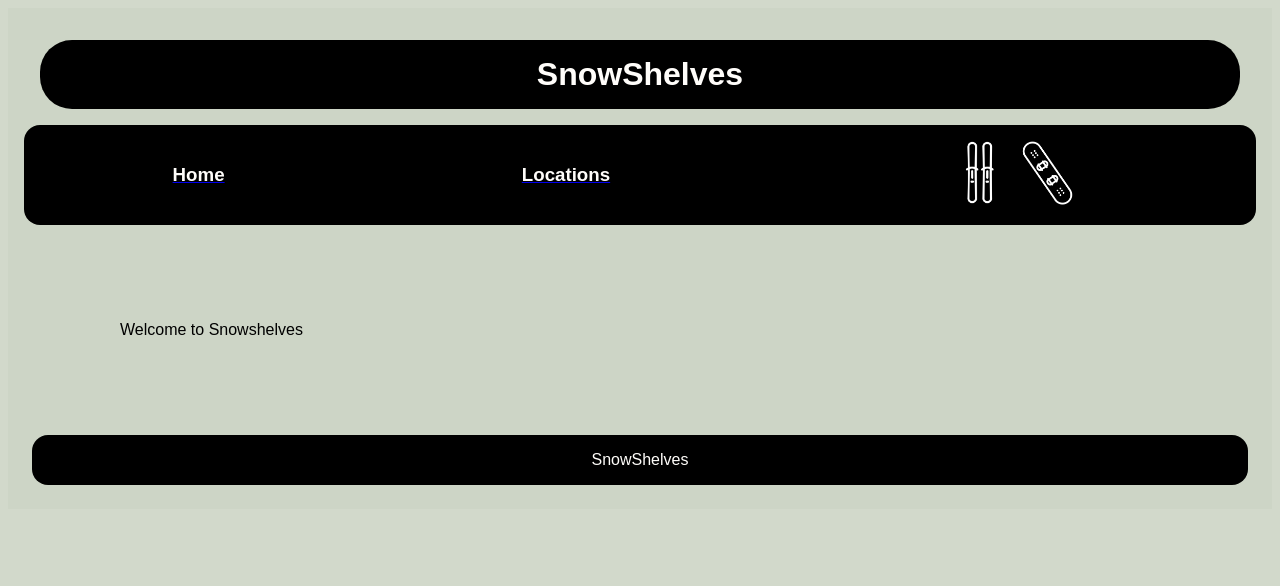
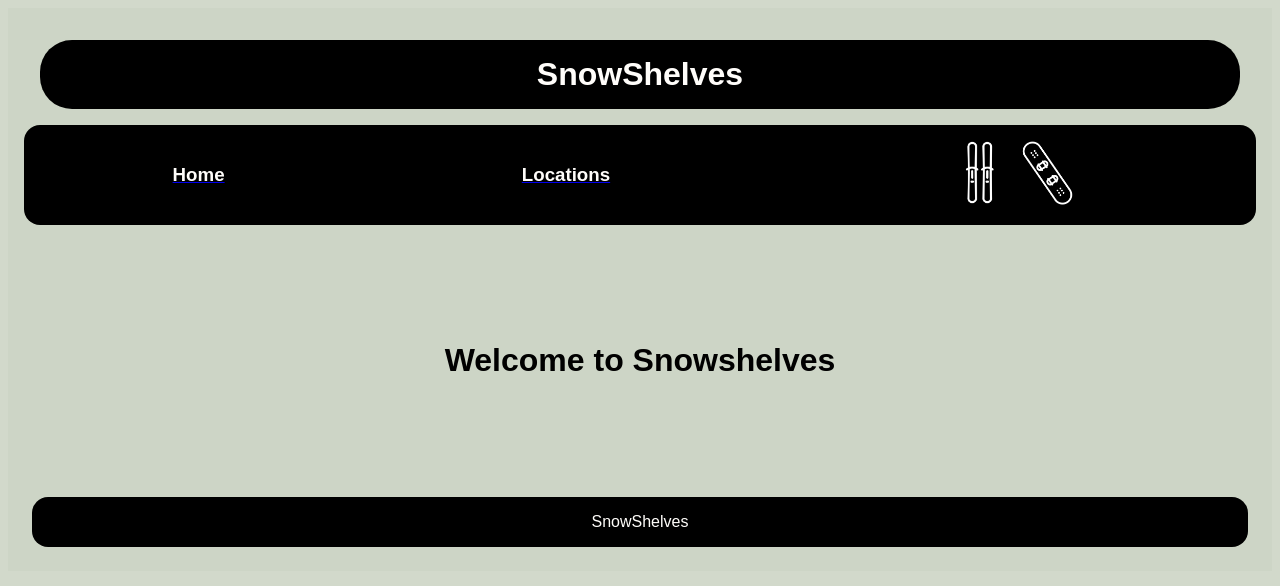
Before and after one commit to ElijahHCO/Project5, a React (Create React App) app: page / in a window 1280 px wide. Shown: the top 586 px of the page. Built offline with nearby package versions, Linux system fonts and the light colour scheme; no server answers.

Commit message:
home page header

```diff
--- a/src/App.css
+++ b/src/App.css
@@ -45,6 +45,10 @@ nav li {
 .container {
     padding: 2em;
     margin: 4em;
+}
+
+.home-header {
+ text-align: center;
 }
 
 .Header {
--- a/src/Home.jsx
+++ b/src/Home.jsx
@@ -4,7 +4,8 @@ import './App.css';
 function Home() {
     return (
         <div>
-            Welcome to Snowshelves
+            <h1 className="home-header">Welcome to Snowshelves</h1>
+
         </div>
     );
 }
```
Also changed, not shown: 2 other files (tests, documents, lock files or other folders).
